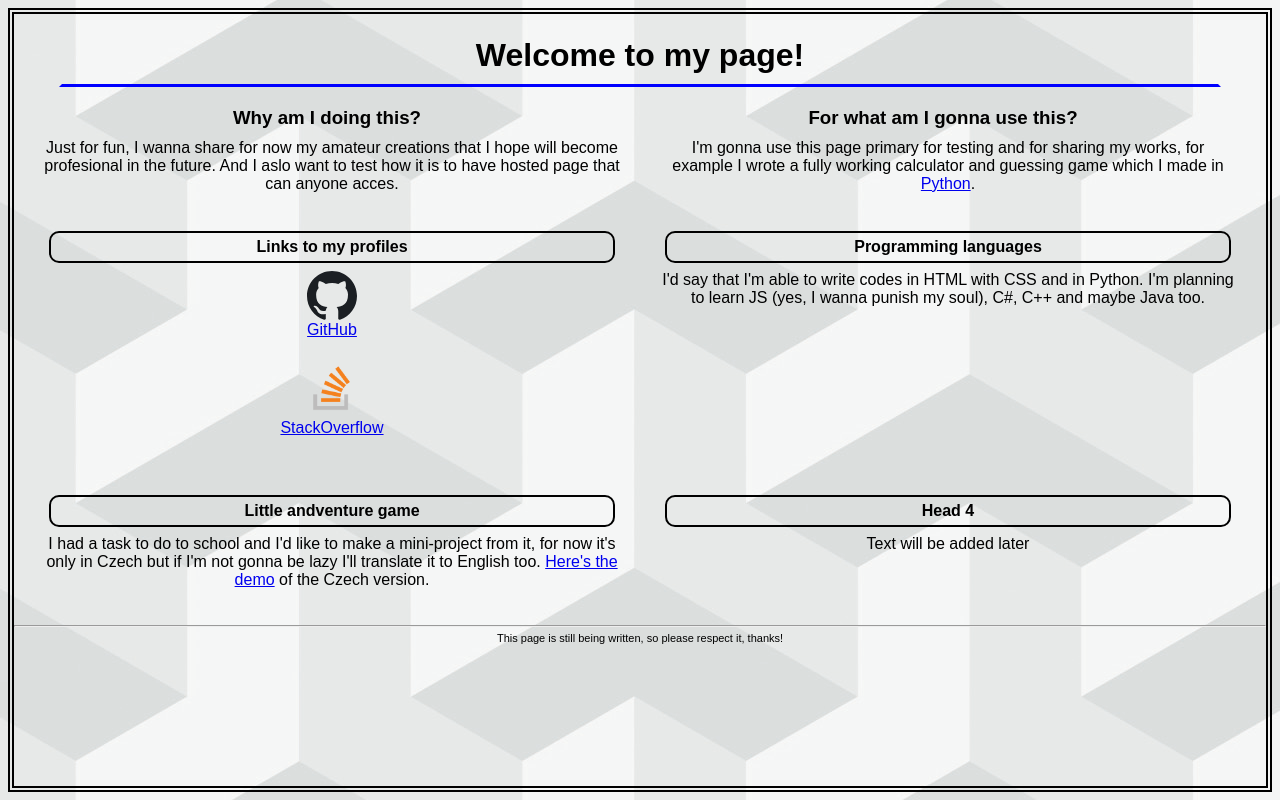
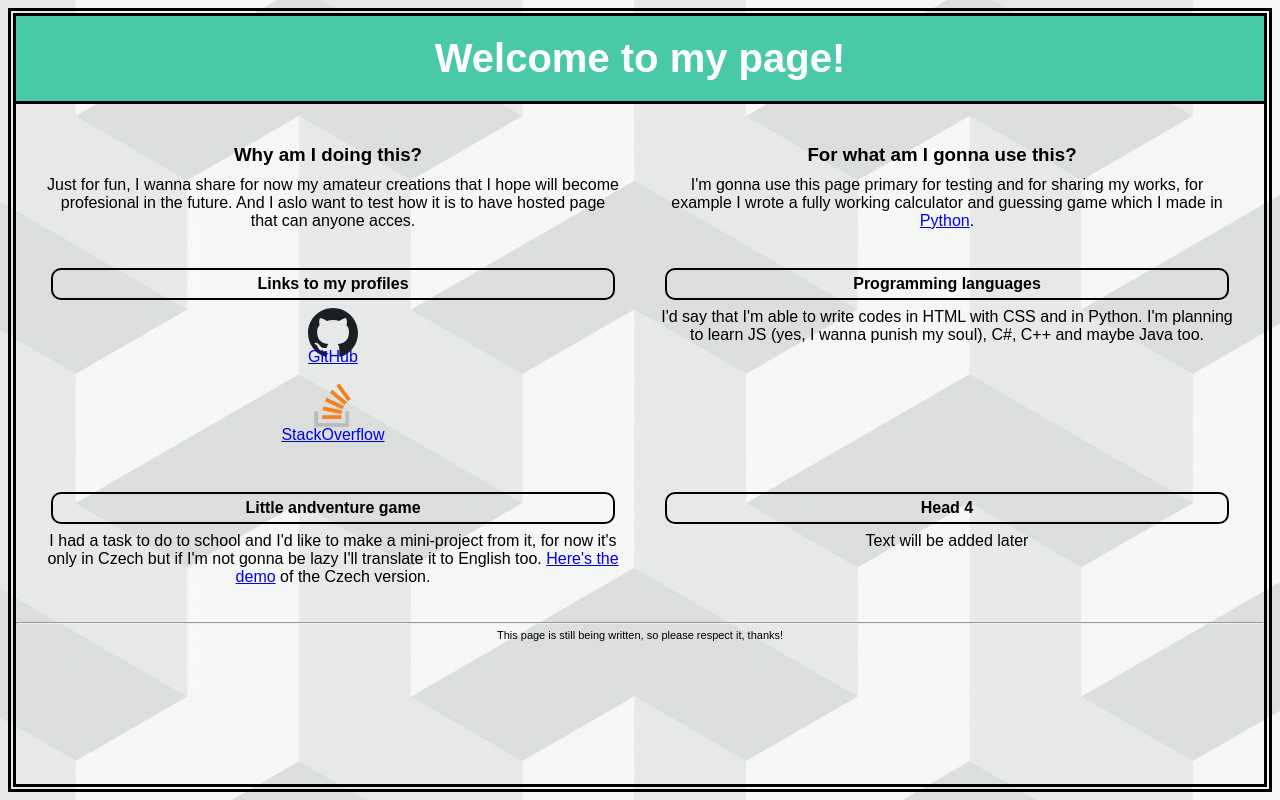
Before and after one commit to Y0ngg4n/joedmin580.github.io, a plain HTML site: page index.html in a window 1280 px wide. Drawn offline with Linux system fonts and the light colour scheme.

Commit message:
h1 totaly changed

```diff
--- a/index.html
+++ b/index.html
@@ -4,21 +4,24 @@
         <meta name="description" content="Page written by Jan Kopal">
         <meta charset="UTF-8">
         <meta name="viewport" content="width=device-width, initial.scale=1.0">
+        <meta lang="eng">
     </head>
     <body class="pozadi_okraje_text">
         <style>
-            .pozadi_okraje_text {border-color: black; border-style: double; border-width: 6px; text-align: center; background-image: url("wallpaper.jpg"); font-family:fantasy; font-weight:500;}
-            .popisek {padding: 0px 0px 10px 0px; margin: 0px 0px 10px 0px;}
+            .pozadi_okraje_text {border-color: black; border-style: double; border-width: 8px; text-align: center; background-image: url("wallpaper.jpg"); font-family:fantasy; font-weight:500;}
+            .popisek {padding: -10px 0px 10px 0px; margin: -10px 0px 10px 0px;}
+            .cara {background-color: black; padding: 3px 0px 0px 0px; margin: 0px 0px 30px 0px;}
 
             [style="sloupce"] {display: grid; grid-template-columns:  1fr 1fr;text-align: center; padding: 10px 5px 10px 5px; margin: 10px 5px 10px 5px;}
 
-            h1 {text-align: center;padding:10px 45px 10px 45px;margin: 10px 45px 10px 45px; border-top: transparent; border-right: transparent; border-bottom: blue; border-left: transparent; border-style:solid;}
+            h1 {text-align: center; font-size: 40px;padding:20px 0px 20px 0px;margin: 0px 0px 0px 0px;background-color: #4ac9a9; color: white;}
             h3 {padding:0px 10px 0px 0px; margin: 0px 0px 10px 0px;}
             h4 {border-style: solid; border-radius: 10px; padding:5px 5px 5px 5px; margin: 8px 25px 8px 25px; border-width: 2px;}
             p {border-width: 0px 10px 0px 10px; border-style:solid; border-color: transparent; padding: 0px 5px 0px 5px; margin: 0px 5px 0px 5px;}
             footer {text-align: center; font-size: 11px; padding:10px 0px 0px 0px; margin: 10px 0px 10px 0px;}
         </style>
         <h1>Welcome to my page!</h1>
+        <div class="cara">   </div>
         <main>
             <article>
                 <section>
```
